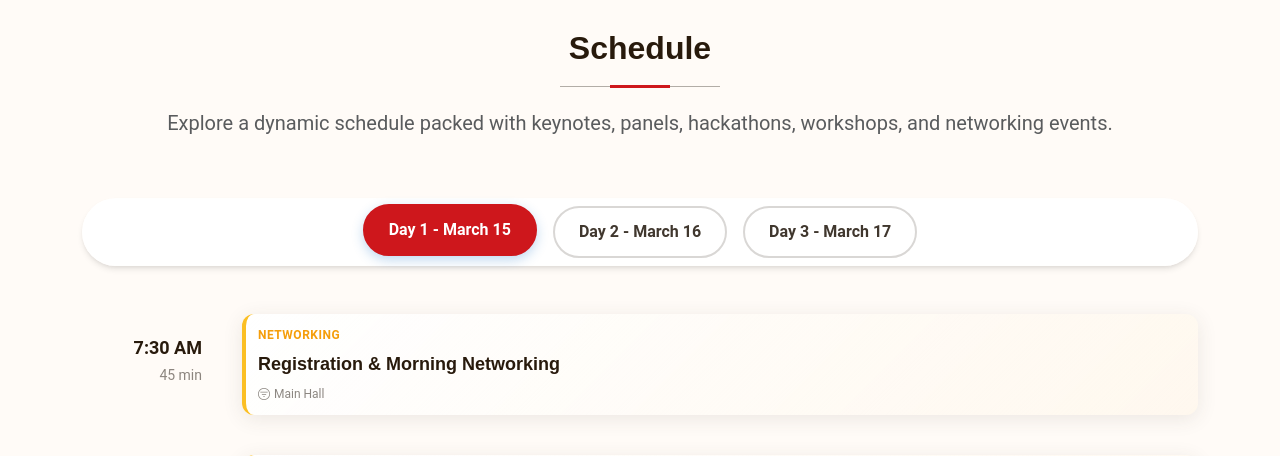
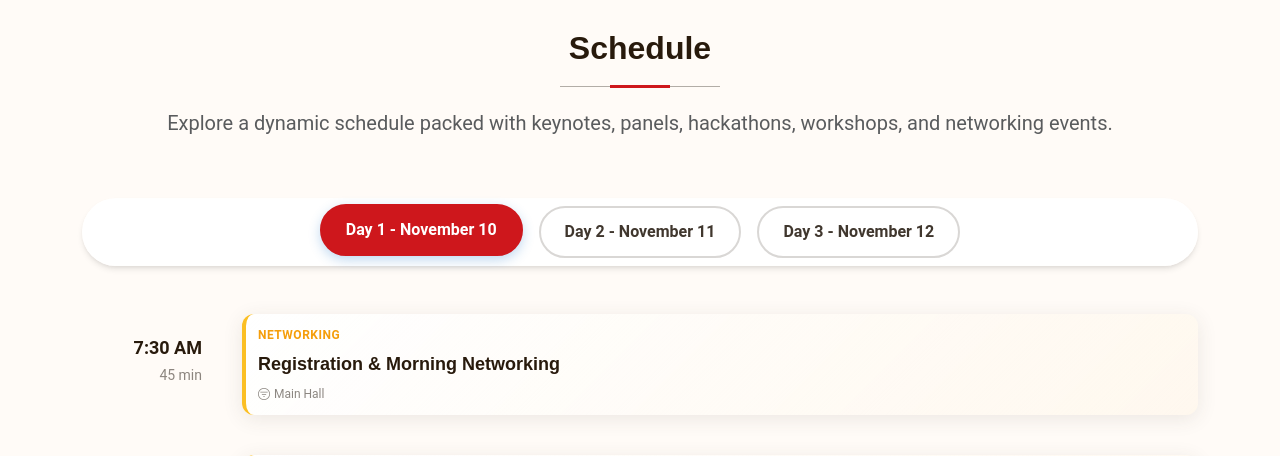
Before and after one commit to edanodongo/software-summit, a Django app: page / in a window 1280 px wide. Shown: the part 2560-3016 px from the top of the page. Run offline with Django 5.2, Linux system fonts and the light colour scheme; parts of the project's set-up code (start-up, migrations or seed data) failed here and were passed over; some libraries are stand-ins or nearby versions.

Commit message:
updated agenda

```diff
--- a/templates/summit/home.html
+++ b/templates/summit/home.html
@@ -43,7 +43,7 @@
           <li><a href="#hero" class="active">HOME</a></li>
           <li><a href="#intro">ABOUT</a></li>
           <li><a href="#register">REGISTER</a></li>
-          <li><a href="#schedule">PROGRAM</a></li>
+          <li><a href="#schedule">AGENDA</a></li>
           <li><a href="#featured-speakers">SPEAKERS</a></li>
           <li><a href="#features">FEATURES</a></li>
           <!-- <li><a href="venue.html">VENUE</a></li> -->
@@ -489,13 +489,13 @@
         <div class="schedule-tabs">
           <ul class="nav nav-pills justify-content-center mb-5">
             <li class="nav-item">
-              <button class="nav-link active" data-bs-toggle="pill" data-bs-target="#schedule-day1">Day 1 - March 15</button>
+              <button class="nav-link active" data-bs-toggle="pill" data-bs-target="#schedule-day1">Day 1 - November 10</button>
             </li>
             <li class="nav-item">
-              <button class="nav-link" data-bs-toggle="pill" data-bs-target="#schedule-day2">Day 2 - March 16</button>
+              <button class="nav-link" data-bs-toggle="pill" data-bs-target="#schedule-day2">Day 2 - November 11</button>
             </li>
             <li class="nav-item">
-              <button class="nav-link" data-bs-toggle="pill" data-bs-target="#schedule-day3">Day 3 - March 17</button>
+              <button class="nav-link" data-bs-toggle="pill" data-bs-target="#schedule-day3">Day 3 - November 12</button>
             </li>
           </ul>
         </div>
```
